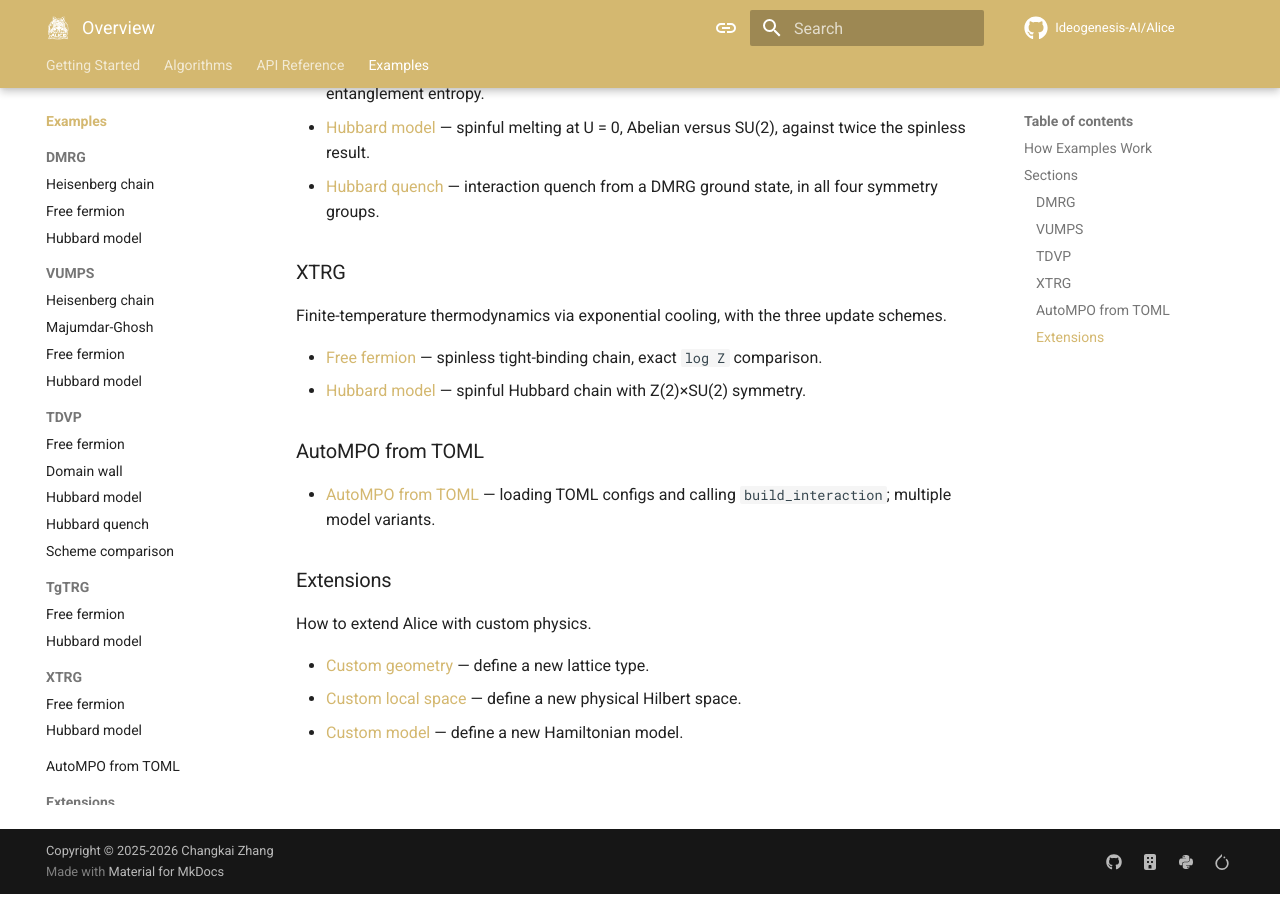
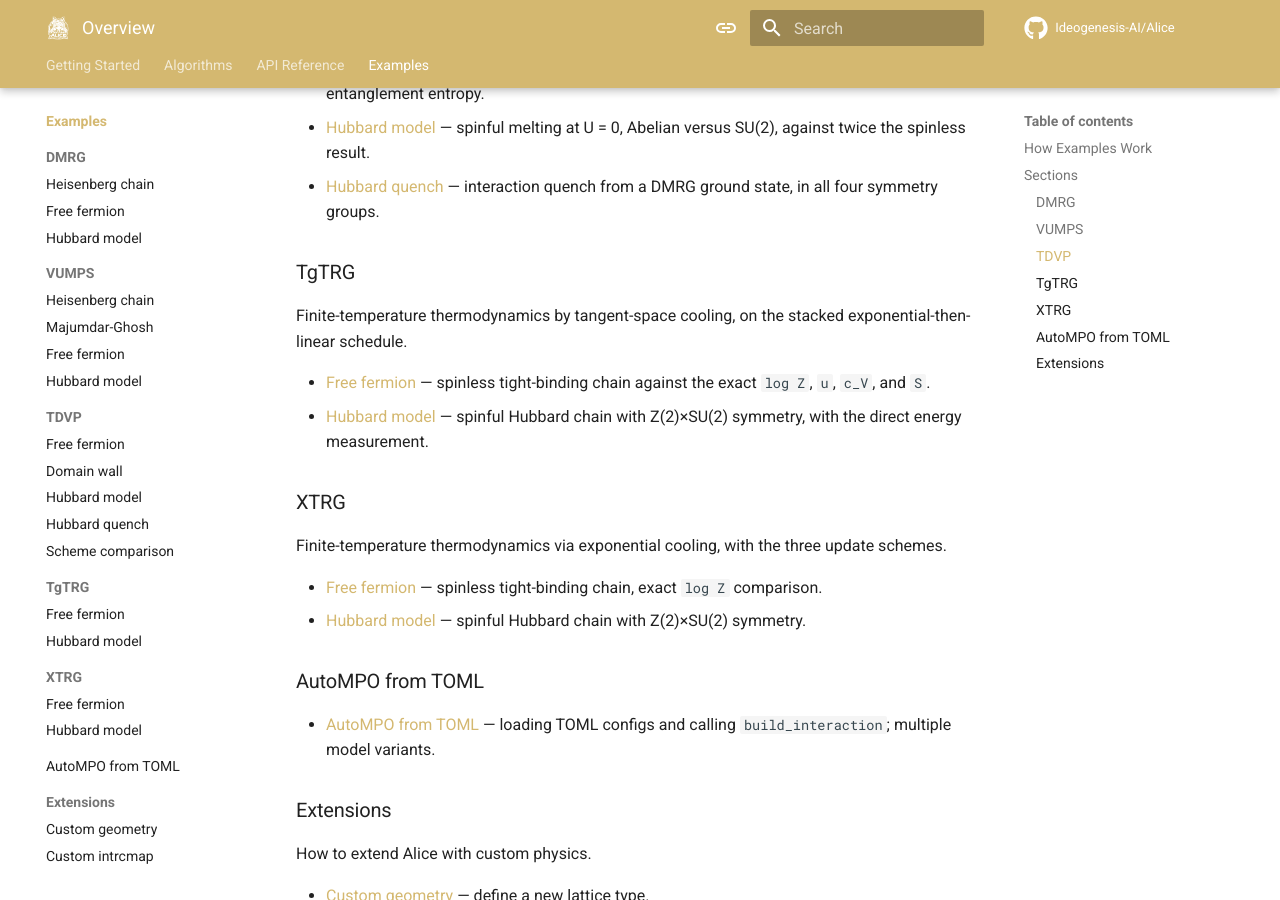
Before and after one commit to Ideogenesis-AI/Alice, an MkDocs documentation site: the page built from docs/examples/index.md, in a window 1280 px wide and 900 px high, scrolled down 1172 px. Built offline with MkDocs 1.6.1 and Material for MkDocs 9.7.7, drawn with Linux system fonts in a browser that asks for light colours; comment, search, counter and statistics services are not loaded.

Commit message:
List the TgTRG examples in the examples index
Added the two scripts with a line on what each demonstrates, keeping the order the algorithms index uses.

```diff
--- a/docs/examples/index.md
+++ b/docs/examples/index.md
@@ -36,6 +36,13 @@ Real-time evolution, each validated against an analytic reference or across symm
 - [Hubbard model](tdvp/hubbard.md) — spinful melting at U = 0, Abelian versus SU(2), against twice the spinless result.
 - [Hubbard quench](tdvp/hubbard-quench.md) — interaction quench from a DMRG ground state, in all four symmetry groups.
 
+### TgTRG
+
+Finite-temperature thermodynamics by tangent-space cooling, on the stacked exponential-then-linear schedule.
+
+- [Free fermion](tgtrg/free-fermion.md) — spinless tight-binding chain against the exact `log Z`, `u`, `c_V`, and `S`.
+- [Hubbard model](tgtrg/hubbard.md) — spinful Hubbard chain with Z(2)×SU(2) symmetry, with the direct energy measurement.
+
 ### XTRG
 
 Finite-temperature thermodynamics via exponential cooling, with the three update schemes.
```
